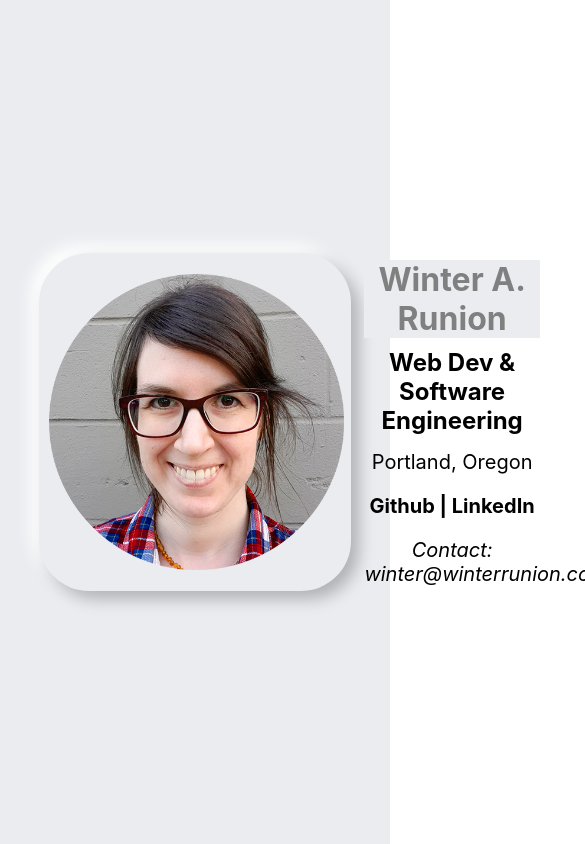
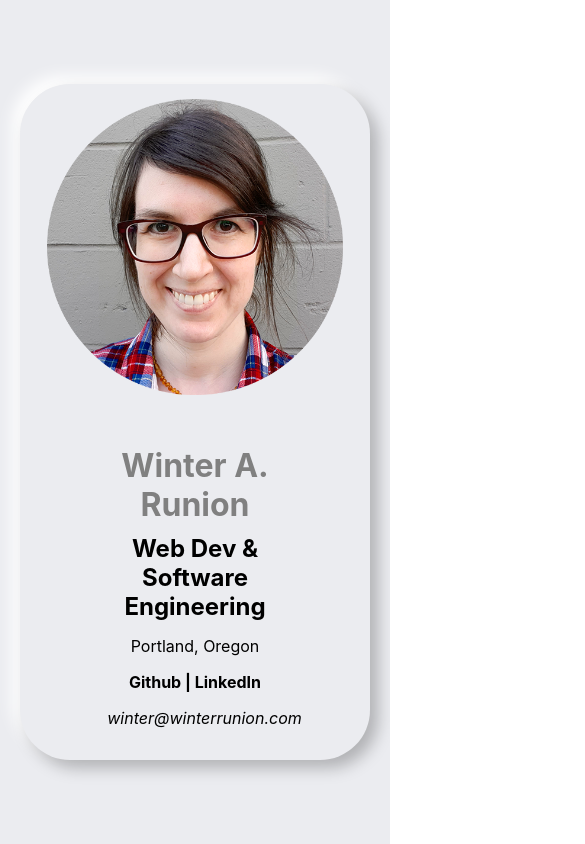
Before and after one commit to wrunion/winter-runion-design, a React (Create React App) app: page / in a window 390 px wide. Shown: the top 844 px of the page, 585 px wide, since content can reach past the window. Built offline with nearby package versions, Linux system fonts and the light colour scheme.

Commit message:
ADd media queries for mobile sizes.

```diff
--- a/src/components/About.css
+++ b/src/components/About.css
@@ -4,32 +4,32 @@
   width: 100vw;
   align-items: center;
   justify-content: center;
-  /* background-color: #EAF0F8; */
-  /* background-color: #efeaea; */
   background-color: #ebecf0;
-  /* border: 2px solid pink; */
-  /* background-color: #afd275; */
-
 }
 
 .About {
-  /* border: 1px white solid; */
   border-radius: 10px;
   width: 80vw;
   height: 40vh;
   display: flex;
   align-items: center;
   justify-content: space-around;
-  /* background-color: #efeaea; */
   background-color: #ebecf0;
-  /* box-shadow:
-  12px 12px 16px 0 rgba(0, 0, 0, 0.25),
-  -8px -8px 12px 0 rgba(255, 255, 255, 0.3); */
-  /* border: 1px solid white; */
   box-shadow:
   8px 8px 16px 0 rgba(0, 0, 0, 0.25),
   -8px -8px 16px 0 rgba(255, 255, 255);
   border-radius: 50px;
+}
+
+@media screen and (max-width: 768px) {
+  .About {
+    width: 40vw;
+    height: 80vh;
+    display: flex;
+    flex-direction: column;
+    min-width: 350px;
+    /* min-height: 500px; */
+  }
 }
 
 .About img {
@@ -37,25 +37,13 @@
   padding: 10px;
 }
 
-/* THIS ISN'T REPONSIVE! FIX SO TEXT STAYS IN BOX! */
 .AboutText {
-  /* border: 1px solid lightgrey; */
   width: 45vw;
-  /* border-radius: 10px; */
   margin: 10px;
 }
 
 .AboutText h1 {
   color: grey;
-  background-color: #ebecf0;
-  /* box-shadow:
-  4px 4px 8px 0 rgba(0, 0, 0, 0.25),
-  -4px -4px 8px 0 rgba(255, 255, 255);
-  border-radius: 10px;
-  font-size: 1em;
-  padding: 5px;
-  margin: 10px;
-  font-size: 2em; */
   margin-bottom: 10px;
 }
 
@@ -68,14 +56,6 @@
 .AboutText .location {
   margin-top: 10px;
 }
-
-.AboutText p {
-  font-size: 1.25em;
-}
-
-/* .AboutText .links {
-  margin: 1.25em;
-} */
 
 .AboutText button {
   /* border: 2px solid white; */
--- a/src/components/About.js
+++ b/src/components/About.js
@@ -1,13 +1,23 @@
 import React from 'react'
 import avatar from './meRound500.png';
 import './About.css';
-import AboutText from './AboutText';
+// import AboutText from './AboutText';
 
 function About() {
   return (
     <div className="About">
       <img src={avatar} alt="" />
-      <AboutText />
+      {/* <AboutText /> */}
+      <div className="AboutText">
+        <div className="header">
+          <h1>Winter A. Runion</h1>
+          <h2 className="subheader">Web Dev & Software Engineering</h2>
+        </div>
+        <p className="location">Portland, Oregon</p>
+        {/* <div><button type="button">Github</button> <button type="button">LinkedIn</button></div> */}
+        <p className="links"><a href="https://github.com/wrunion" target="_blank" rel="noopener noreferrer">Github</a> | <a href="https://www.linkedin.com/in/wrunion/" target="_blank" rel="noopener noreferrer">LinkedIn</a></p>
+        <p id="email"><em><a href="mailto:winter@winterrunion.com?subject=Web Development"> winter@winterrunion.com</a></em></p>
+      </div>
     </div>
   );
 }
--- a/src/components/App.js
+++ b/src/components/App.js
@@ -1,14 +1,11 @@
 import React from 'react';
 import './App.css';
 import './About.css';
-// import ImageList from './Polaroid/ImageList';
 import About from './About';
 
 function App() {
   return (
     <div className="container App">
-      {/* <h1>Header Here</h1> */}
-      {/* <ImageList /> */}
       <About />
     </div>
   );
```
